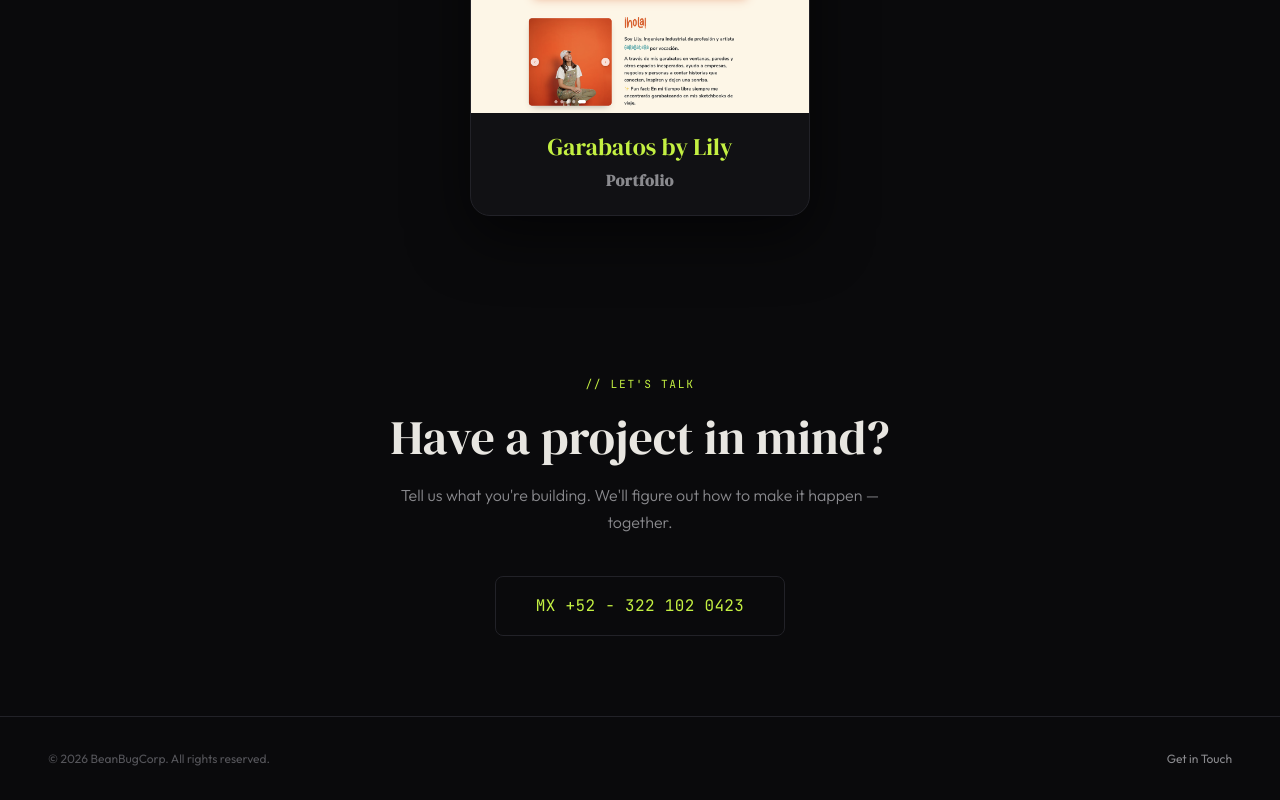
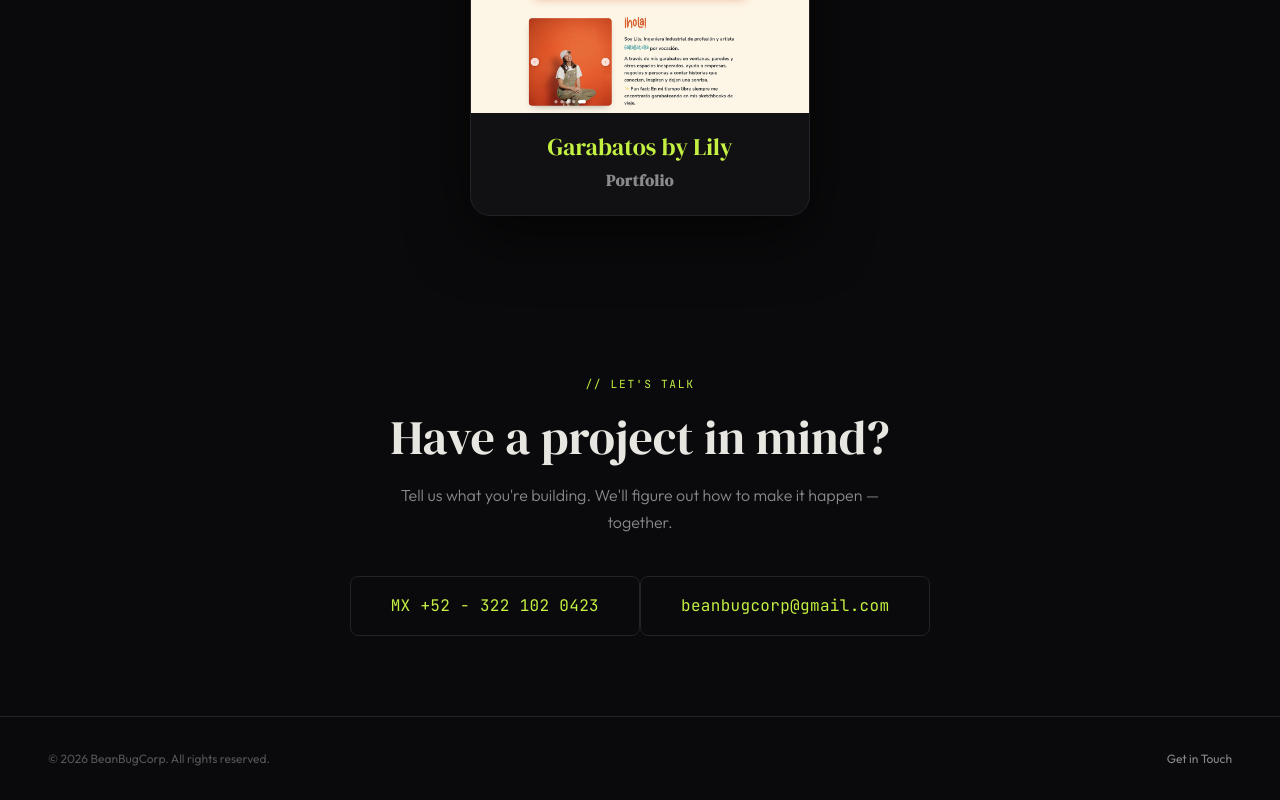
Before and after one commit to BeanBugCorp/WebPage, a React (Vite) app: page / in a window 1280 px wide. Shown: the part 2996-3796 px from the top of the page. Built offline with nearby package versions, Linux system fonts and the light colour scheme.

Commit message:
email contact

```diff
--- a/src/components/Contact.tsx
+++ b/src/components/Contact.tsx
@@ -21,6 +21,7 @@ export default function Contact() {
         </a>
         */}
         <a className={styles.email}> MX +52 - 322 102 0423 </a>
+        <a className={styles.email}>beanbugcorp@gmail.com</a>
       </div>
     </section>
   );
```
